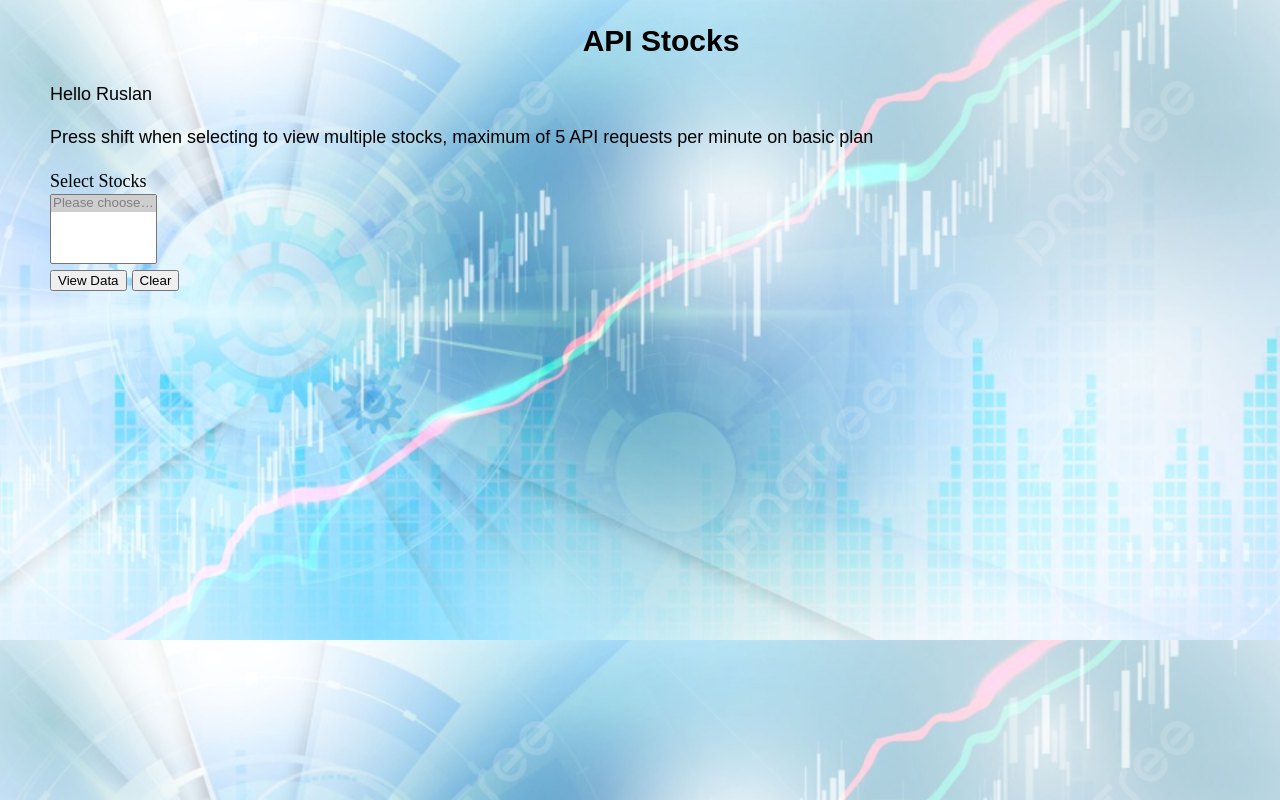
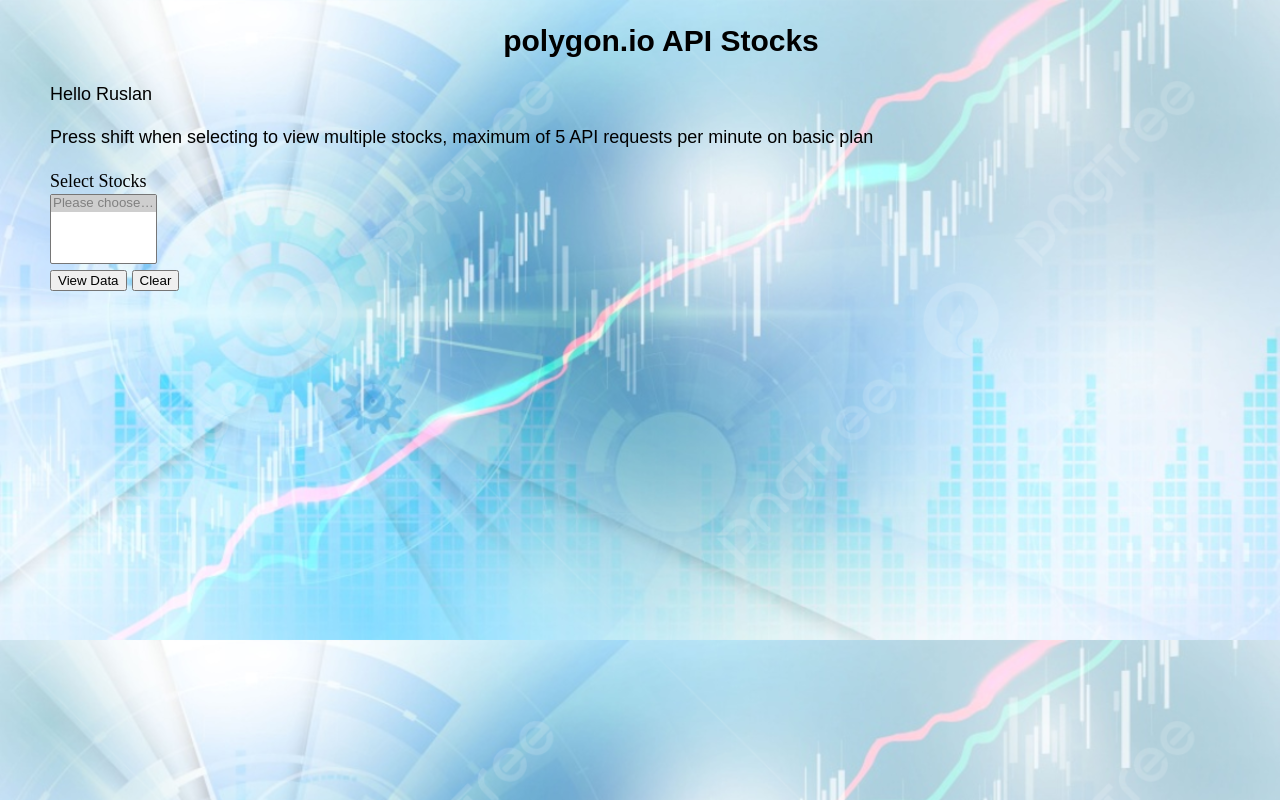
Before and after one commit to tsanius/JS_PolygonAPI-Chart.js, a plain HTML site: page index.html in a window 1280 px wide. Drawn offline with nearby package versions, Linux system fonts and the light colour scheme; no server answers.

Commit message:
Update index.html

```diff
--- a/index.html
+++ b/index.html
@@ -3,7 +3,7 @@
   <head>
     <meta charset="utf-8" />
     <meta name="viewport" content="width=device-width, initial-scale=1.0" />
-    <title>Assignment 4</title>
+    <title>polygon.io API Stocks</title>
     <link href="css/styles.css" rel="stylesheet" />
     <script
       src="https://cdn.jsdelivr.net/npm/chart.js@4.3.3/dist/chart.umd.min.js"
@@ -14,7 +14,7 @@
     <script src="js/stock.js" defer></script>
   </head>
   <body>
-    <header><h1>API Stocks</h1></header>
+    <header><h1>polygon.io API Stocks</h1></header>
     <!-- Part 2: Dynamically add your student id using a p tag and JavaScript. -->
     <p id="studentId"></p>
 
```
